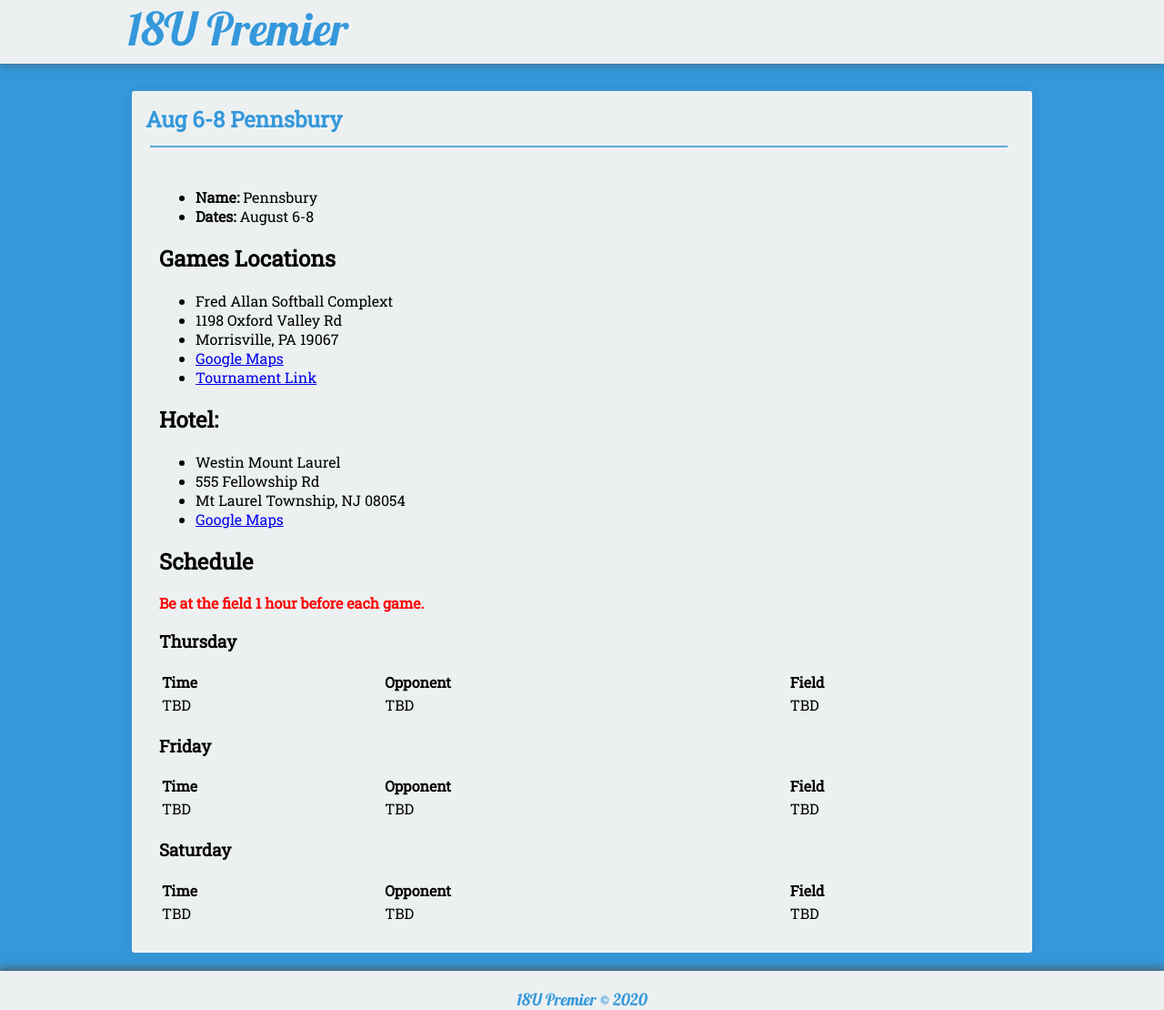
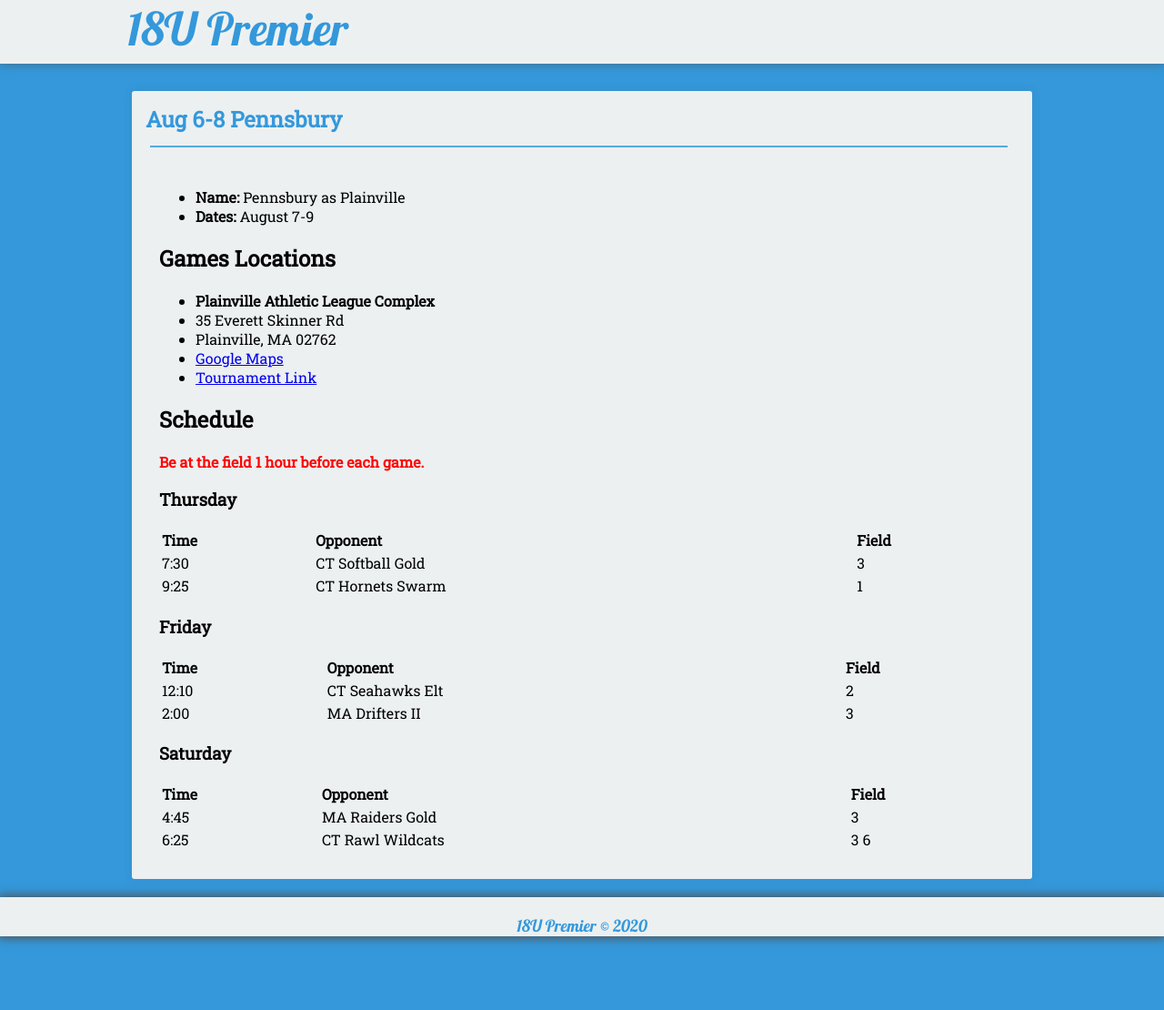
Before and after one commit to seanmerrow/ecf, a Jekyll site: the page built from _posts/2019-07-05-Aug-6-Penns.md, in a window 1280 px wide. Shown: the whole page at 91% size. Built offline with Jekyll 4.4.1, drawn with Linux system fonts in a browser that asks for light colours; nearby versions of some CDN libraries.

Commit message:
Update 2019-07-05-Aug-6-Penns.md

```diff
--- a/_posts/2019-07-05-Aug-6-Penns.md
+++ b/_posts/2019-07-05-Aug-6-Penns.md
@@ -8,21 +8,15 @@ tag:
 category:
 - tournament
 ---
-* **Name:** Pennsbury
-* **Dates:** August 6-8
+* **Name:** Pennsbury as Plainville
+* **Dates:** August 7-9
 
 ## Games Locations
-* Fred Allan Softball Complext
-* 1198 Oxford Valley Rd
-* Morrisville, PA 19067
-* [Google Maps](https://goo.gl/maps/4NZ3GpBEzpHkqjuEA)
+* **Plainville Athletic League Complex**
+* 35 Everett Skinner Rd
+* Plainville, MA 02762
+* [Google Maps](https://goo.gl/maps/wzoKXBdTAmmHkfTEA)
 * [Tournament Link](http://pennsburyinvitational.com/tournament-fields/)
-
-## Hotel:
-* Westin Mount Laurel
-* 555 Fellowship Rd
-* Mt Laurel Township, NJ 08054
-* [Google Maps](https://goo.gl/maps/4kQX4LzQJ7dmM7Hh8)
 
 ## Schedule
 **<span style="color:red">Be at the field 1 hour before each game.</span>**
@@ -31,16 +25,19 @@ category:
 
 | Time     | Opponent       | Field |
 |:---      |:---            |:---   |
-| TBD      | TBD            |TBD    |
+| 7:30      | CT Softball Gold  |3    |
+| 9:25      | CT Hornets Swarm  |1    |
 
 ### Friday
 
 | Time     | Opponent       | Field |
 |:---      |:---            |:---   |
-| TBD      | TBD            |TBD    |
+| 12:10      | CT Seahawks Elt  |2    |
+| 2:00      | MA Drifters II  |3    |
 
 ### Saturday
 
 | Time     | Opponent       | Field |
 |:---      |:---            |:---   |
-| TBD      | TBD            |TBD    |
+| 4:45      | MA Raiders Gold  |3    |
+| 6:25      | CT Rawl Wildcats  |3 6  |
```
